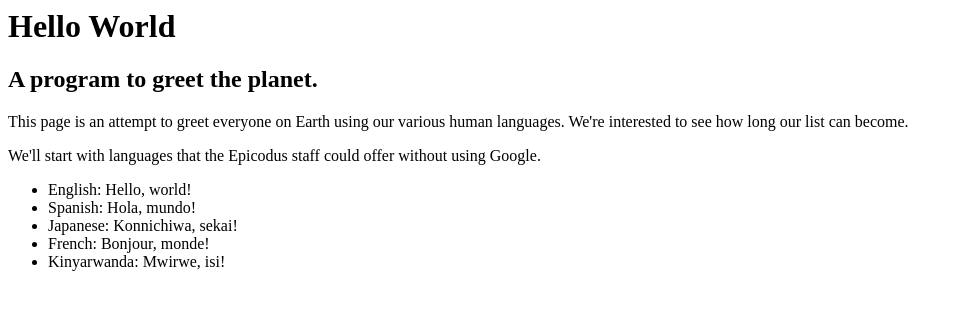
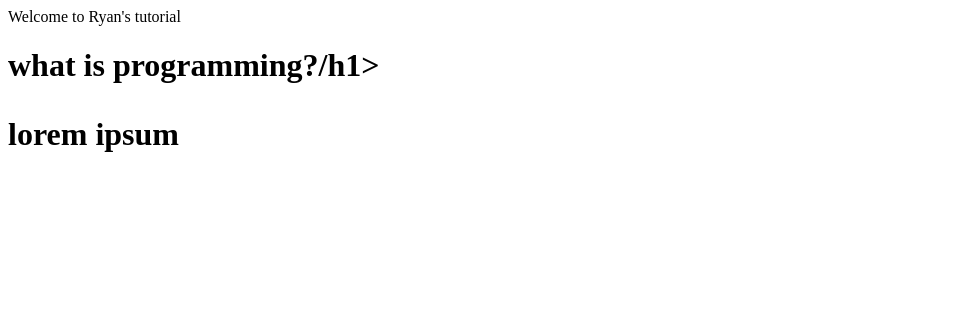
Before and after one commit to qmuuoryan/web, a plain HTML site: page index.html in a window 1280 px wide. Shown: the whole page, without its empty margins (0-963 px from the left). Drawn offline with Linux system fonts and the light colour scheme.

Commit message:
creating my own programming tutorial

```diff
--- a/index.html
+++ b/index.html
@@ -1,14 +1,8 @@
-<h1> Hello World </h1>
-<h2> A program to greet the planet. </h2>
-
-<p>This page is an attempt to greet everyone on Earth using our various human languages.  We're interested to see how long our list can become.</p>
-
-<p>We'll start with languages that the Epicodus staff could offer without using Google. </p>
-
-<ul>
-  <li> English: Hello, world! </li>
-  <li> Spanish:  Hola, mundo! </li>
-  <li> Japanese: Konnichiwa, sekai! </li>
-  <li> French: Bonjour, monde! </li>
-  <li> Kinyarwanda: Mwirwe, isi! </li>
-</ul>
+<!DOCTYPE html>
+<html>Welcome to Ryan's tutorial<head>
+    <title>  Inrtoduction to programming</title>
+    </head>
+<body><h1>what is programming?/h1>
+  <p>  lorem ipsum  </p>
+        </body>
+  </html>
```
